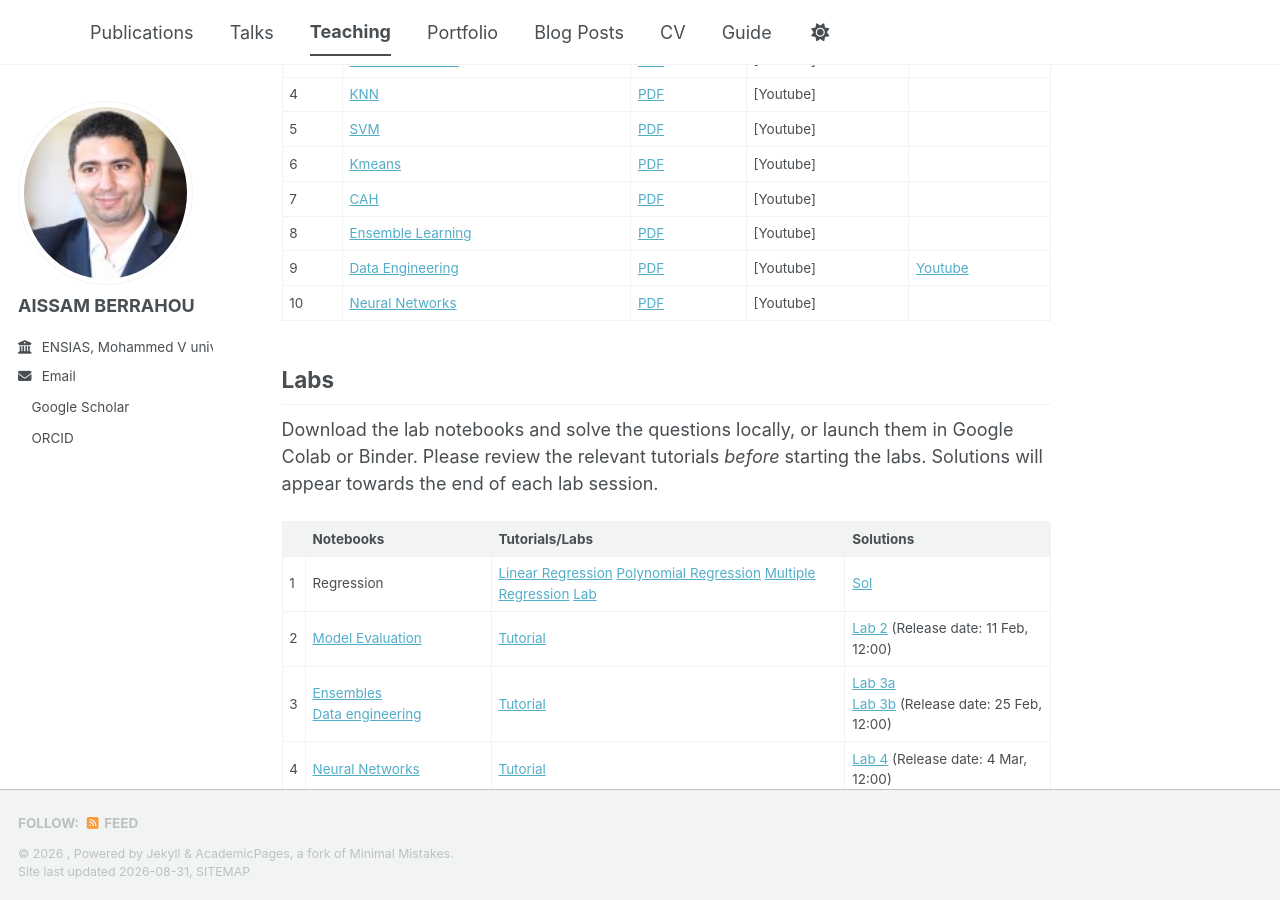
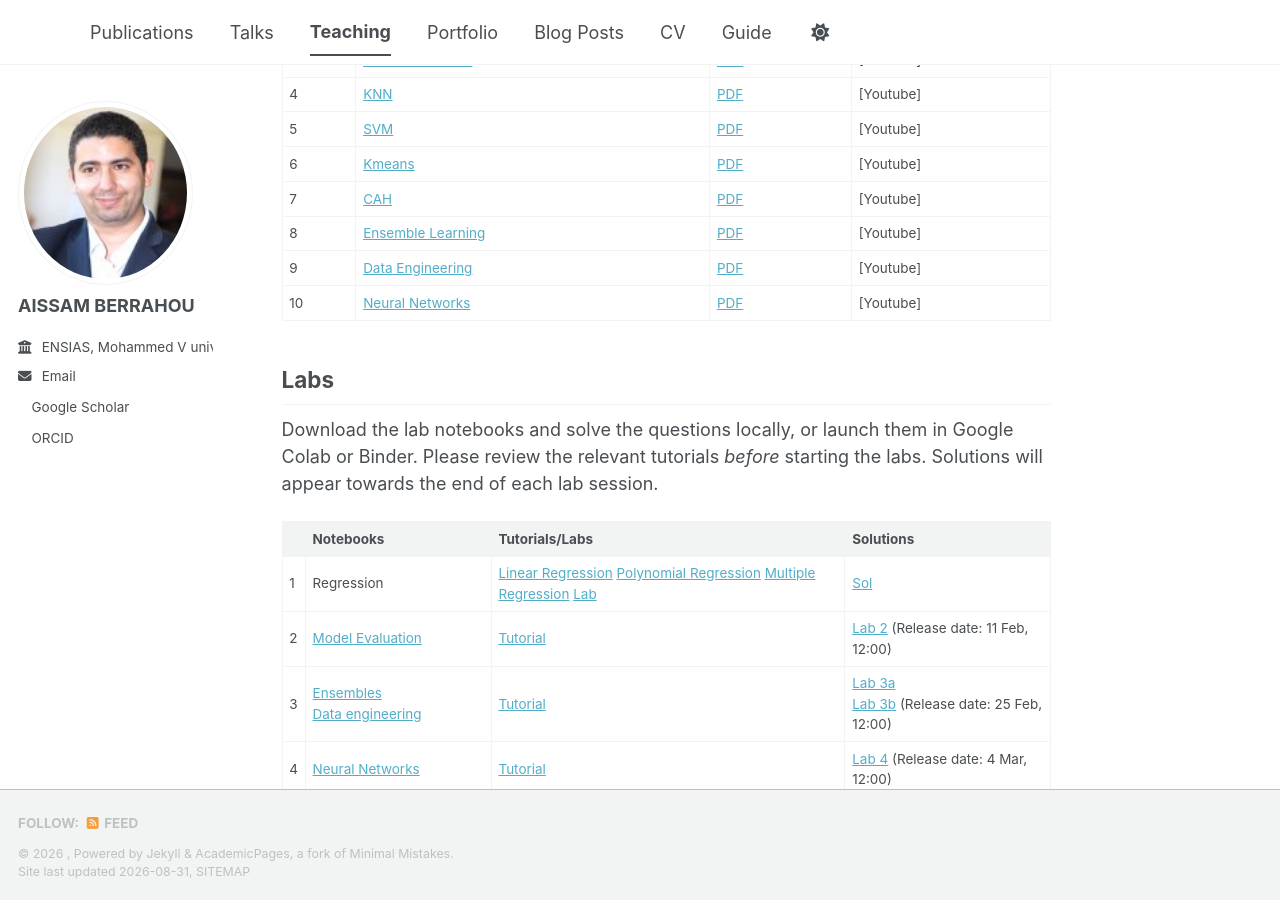
Before and after one commit to aissamberrahou/aissamberrahou.github.io, a Jekyll site: the page built from _teaching/2014-spring-teaching-1.md, in a window 1280 px wide and 900 px high, scrolled down 693 px. Built offline with Jekyll 4.4.1, drawn with Linux system fonts in a browser that asks for light colours; a style sheet for code colours, icons or effects is not loaded.

Commit message:
Update 2014-spring-teaching-1.md

```diff
--- a/_teaching/2014-spring-teaching-1.md
+++ b/_teaching/2014-spring-teaching-1.md
@@ -21,15 +21,15 @@
 
 |   | Notebooks          |     Slides     |    Video   |
 |:--|:-------------------|----------------|------------|
-| 1 | [Introduction](https://ml-course.github.io/master/notebooks/introduction/)| [PDF](https://github.com/ML-course/master/blob/master/slides_pdf/01%20-%20Introduction.pdf)         | [Youtube] |
-| 2 | [Regression]()           | [PDF](https://github.com/aissamberrahou/aissamberrahou.github.io/blob/master/files/R%C3%A9gression2025.pdf)      | [Youtube] |
+| 1 | [Introduction](https://ml-course.github.io/master/notebooks/introduction/)| [PDF](https://github.com/ML-course/master/blob/master/slides_pdf/01%20-%20Introduction.pdf) | [Youtube] |
+| 2 | [Regression]()           | [PDF](https://github.com/aissamberrahou/aissamberrahou.github.io/blob/master/files/R%C3%A9gression2025.pdf)  | [Youtube] |
 | 3 | [Model Evaluation](https://ml-course.github.io/master/notebooks/model-evaluation)       | [PDF](https://github.com/ML-course/master/blob/master/slides_pdf/03%20-%20Model%20Evaluation.pdf)    | [Youtube] |
 | 4 | [KNN](https://ml-course.github.io/master/notebooks/ensemble-learning)  | [PDF](https://github.com/ML-course/master/blob/master/slides_pdf/04%20-%20Ensemble%20Learning.pdf)  | [Youtube] |
 | 5 | [SVM](https://ml-course.github.io/master/notebooks/ensemble-learning)   | [PDF](https://github.com/ML-course/master/blob/master/slides_pdf/04%20-%20Ensemble%20Learning.pdf)  | [Youtube] |
 | 6 | [Kmeans](https://ml-course.github.io/master/notebooks/ensemble-learning)   | [PDF](https://github.com/ML-course/master/blob/master/slides_pdf/04%20-%20Ensemble%20Learning.pdf)  | [Youtube] |
 | 7 | [CAH](https://ml-course.github.io/master/notebooks/ensemble-learning)   | [PDF](https://github.com/ML-course/master/blob/master/slides_pdf/04%20-%20Ensemble%20Learning.pdf)  | [Youtube] |
 | 8 | [Ensemble Learning](https://ml-course.github.io/master/notebooks/ensemble-learning)   | [PDF](https://github.com/ML-course/master/blob/master/slides_pdf/04%20-%20Ensemble%20Learning.pdf)  | [Youtube] |
-| 9 | [Data Engineering](https://ml-course.github.io/master/notebooks/data-preprocessing) | [PDF](https://github.com/ML-course/master/blob/master/slides_pdf/05%20-%20Data%20Preprocessing.pdf) | [Youtube] |[Youtube](https://www.youtube.com/watch?v=uhHNU8meMSA&list=PLl4kuMJ32K2r2CUKkZSVVxDnjB4NM335-) |
+| 9 | [Data Engineering](https://ml-course.github.io/master/notebooks/data-preprocessing) | [PDF](https://github.com/ML-course/master/blob/master/slides_pdf/05%20-%20Data%20Preprocessing.pdf) | [Youtube] |
 | 10 | [Neural Networks](https://ml-course.github.io/master/notebooks/neural-networks)  | [PDF](https://github.com/ML-course/master/blob/master/slides_pdf/06%20-%20Neural%20Networks.pdf)  | [Youtube] |
 
 
```
